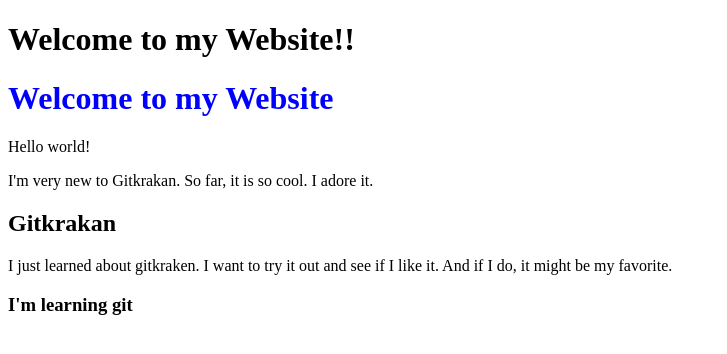
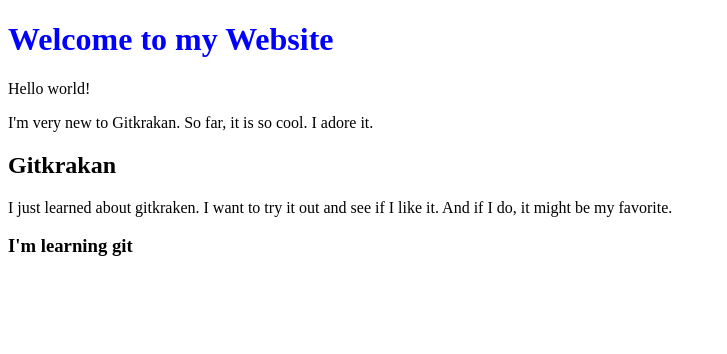
Before and after one commit to terkulamax/tar_repo, a plain HTML site: page index.html in a window 1280 px wide. Shown: the whole page, without its empty margins (0-727 px from the left). Drawn offline with Linux system fonts and the light colour scheme.

Commit message:
removed h1

```diff
--- a/index.html
+++ b/index.html
@@ -5,7 +5,6 @@
     <title>Hello</title>
   </head>
   <body>
-    <h1>Welcome to my Website!!</h1>
     <h1 style="color:blue;">Welcome to my Website</h1>
     Hello world!
 <p>I'm very new to Gitkrakan. So far, it is so cool. I adore it. </p>
```
